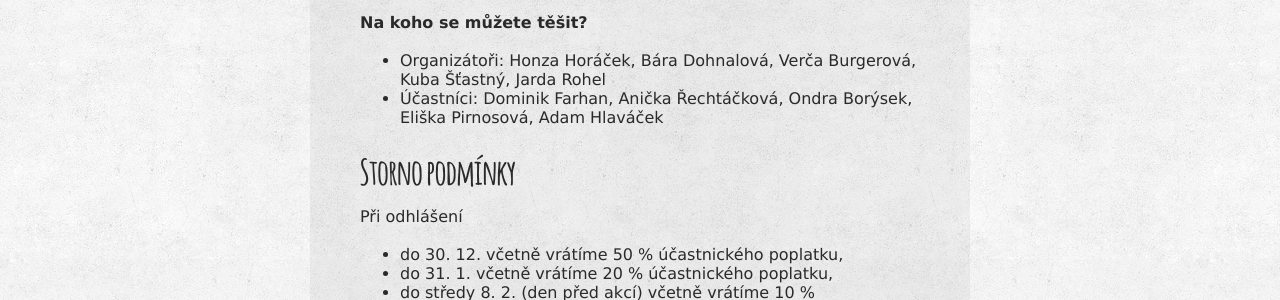
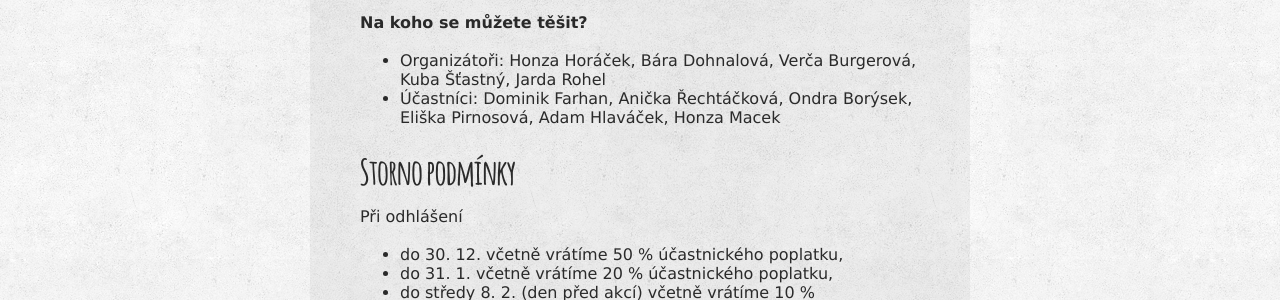
Before and after one commit to zverinec/zverinec-web, a Jekyll site: the page built from _pages/winterlis23.md, in a window 1280 px wide and 900 px high, scrolled down 2170 px. Shown: the part 171-471 px from the top of the window. Built offline with Jekyll 4.4.1, drawn with Linux system fonts in a browser that asks for light colours; comment, search, counter and statistics services are not loaded.

Commit message:
winterlis23: update participants.

```diff
--- a/_pages/winterlis23.md
+++ b/_pages/winterlis23.md
@@ -62,7 +62,8 @@ Kapacita akce je ~15 účastníků a 5 organizátorů.
 **Na koho se můžete těšit?**
 
 - Organizátoři: Honza Horáček, Bára Dohnalová, Verča Burgerová, Kuba Šťastný, Jarda Rohel
-- Účastníci: Dominik Farhan, Anička Řechtáčková, Ondra Borýsek, Eliška Pirnosová, Adam Hlaváček
+- Účastníci: Dominik Farhan, Anička Řechtáčková, Ondra Borýsek, Eliška Pirnosová, Adam Hlaváček,
+  Honza Macek
 
 ### Storno podmínky
 
```
